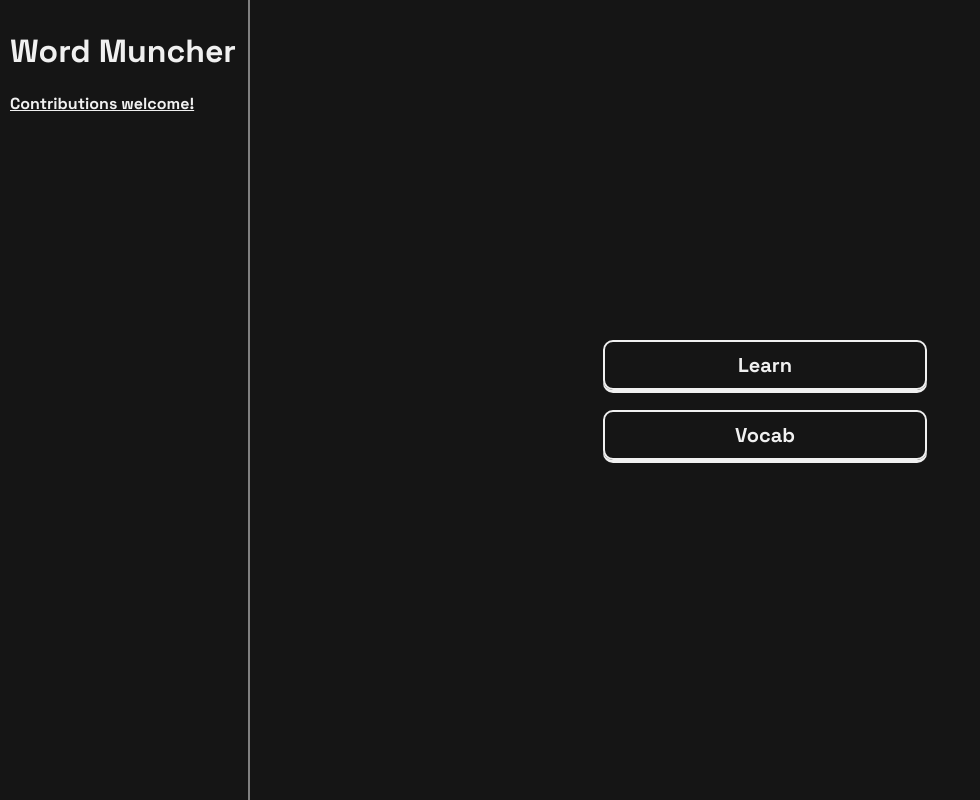
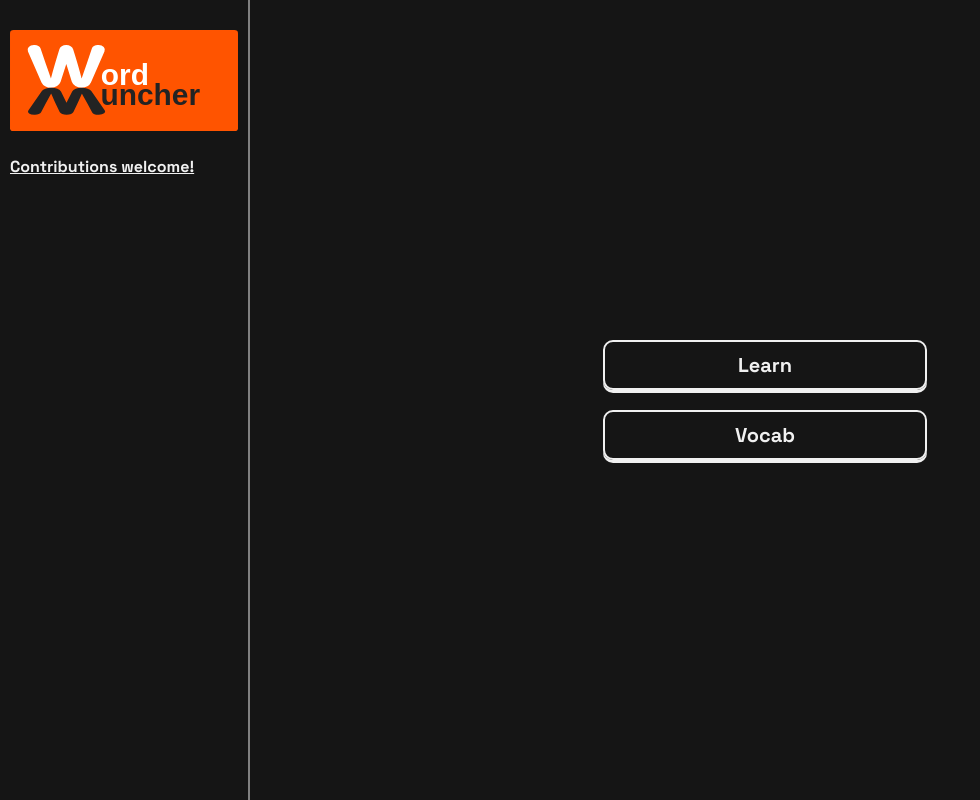
Before and after one commit to clockback/wordmuncher, a Next.js app: page / in a window 1280 px wide. Shown: the whole page, without its empty margins (0-980 px from the left). Built offline with nearby package versions, Linux system fonts and the light colour scheme.

Commit message:
Adding the logo as an SVG to the sidebar.

```diff
--- a/app/layout.js
+++ b/app/layout.js
@@ -1,5 +1,6 @@
 import "#root/styles/global.css";
 import styles from "#root/styles/Home.module.css";
+import Logo from "#root/app/assets/images/logo.svg";
 
 import { Space_Grotesk } from "next/font/google";
 
@@ -17,7 +18,13 @@ export default function RootLayout({ children }) {
                 <div className={styles.container}>
                     <div className={styles.sidebar}>
                         <div>
-                            <h1 className={styles.title}>Word Muncher</h1>
+                            <a href="/">
+                                <Logo
+                                    className={styles.padded}
+                                    alt="Word Muncher"
+                                    width="100%"
+                                />
+                            </a>
                             <a
                                 className={styles.inline}
                                 href="https://github.com/clockback/wordmuncher"
--- /dev/null
+++ b/next.config.js
@@ -0,0 +1,10 @@
+module.exports = {
+    webpack(config) {
+        config.module.rules.push({
+            test: /\.svg$/,
+            use: ["@svgr/webpack"],
+        });
+
+        return config;
+    },
+};
--- a/package.json
+++ b/package.json
@@ -22,6 +22,7 @@
         "node": ">=18"
     },
     "devDependencies": {
+        "@svgr/webpack": "^8.1.0",
         "eslint": "8.57.0",
         "eslint-config-next": "14.2.5",
         "prettier": "3.3.3",
@@ -29,6 +30,7 @@
     },
     "imports": {
         "#root/*.js": "./*.js",
-        "#root/*.css": "./*.css"
+        "#root/*.css": "./*.css",
+        "#root/*.svg": "./*.svg"
     }
 }
--- a/styles/Home.module.css
+++ b/styles/Home.module.css
@@ -70,3 +70,7 @@ div.centre {
     display: block;
     text-align: center;
 }
+
+svg.padded {
+    padding-block: 20px;
+}
```
Also changed, not shown: app/assets/images/logo.svg (added), 1 other file (tests, documents, lock files or other folders).
